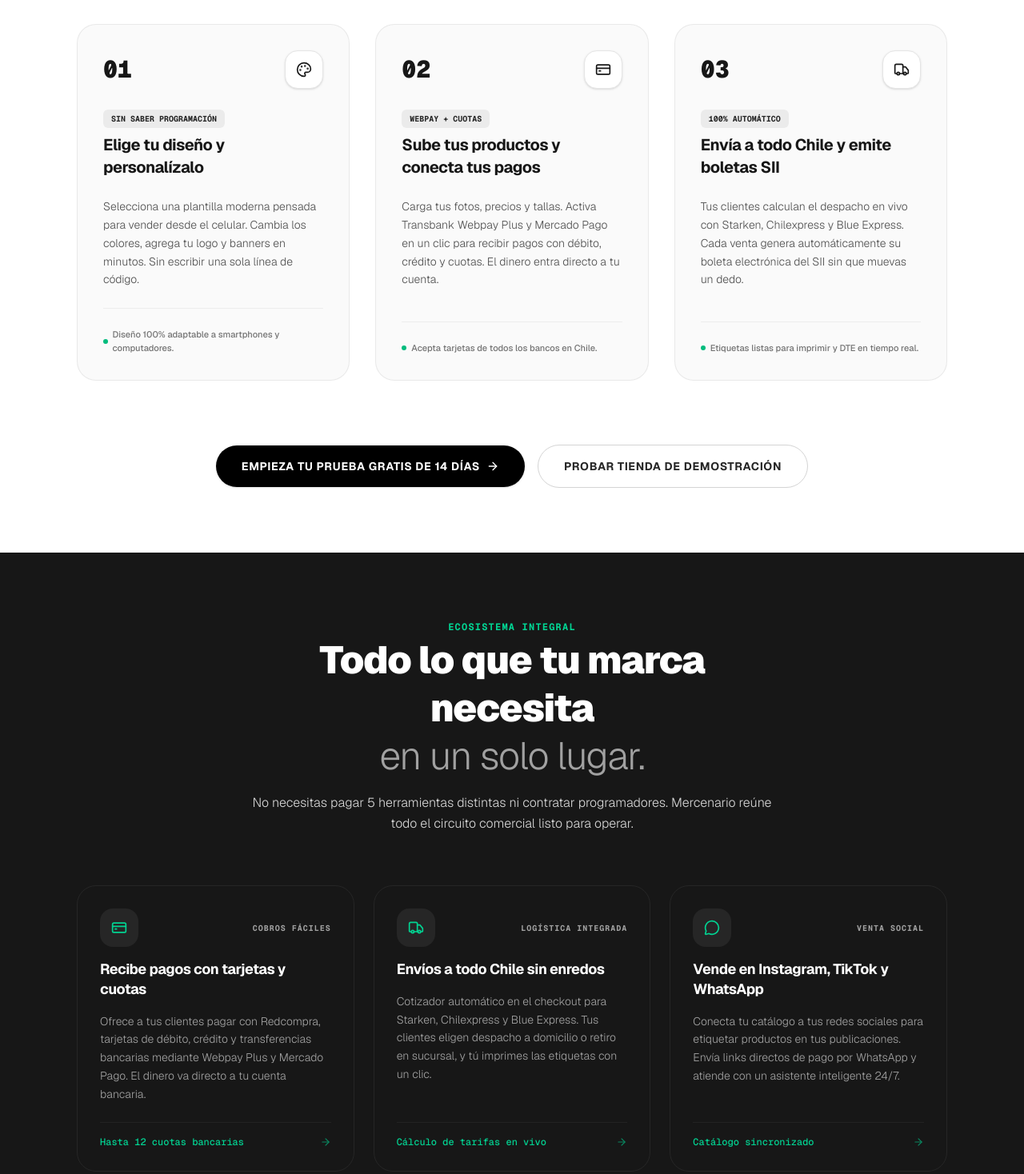
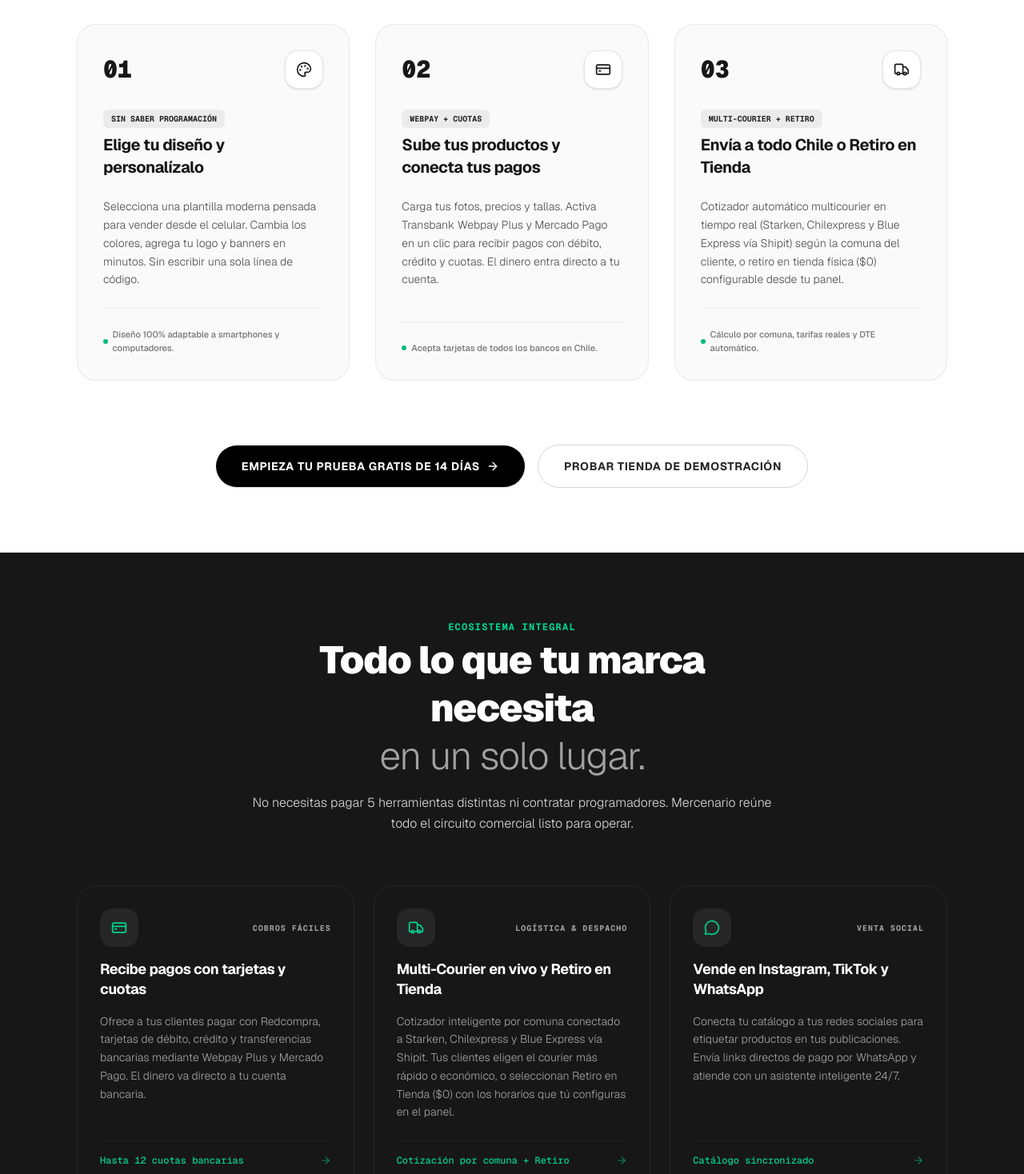
Before and after one commit to Gaz-Style/Mercenario, a Next.js app: page / in a window 1280 px wide. Shown: the part 1900-3368 px from the top of the page at 80% size. Built offline with nearby package versions, Linux system fonts and the light colour scheme; no server answers.

Commit message:
feat: actualizar propuesta de valor en web principal con cotizador multicourier y retiro en tienda

```diff
--- a/src/components/home/OmnichannelPillars.tsx
+++ b/src/components/home/OmnichannelPillars.tsx
@@ -13,10 +13,10 @@ export default function OmnichannelPillars() {
         },
         {
             icon: Truck,
-            tag: "LOGÍSTICA INTEGRADA",
-            title: "Envíos a todo Chile sin enredos",
-            description: "Cotizador automático en el checkout para Starken, Chilexpress y Blue Express. Tus clientes eligen despacho a domicilio o retiro en sucursal, y tú imprimes las etiquetas con un clic.",
-            highlight: "Cálculo de tarifas en vivo"
+            tag: "LOGÍSTICA & DESPACHO",
+            title: "Multi-Courier en vivo y Retiro en Tienda",
+            description: "Cotizador inteligente por comuna conectado a Starken, Chilexpress y Blue Express vía Shipit. Tus clientes eligen el courier más rápido o económico, o seleccionan Retiro en Tienda ($0) con los horarios que tú configuras en el panel.",
+            highlight: "Cotización por comuna + Retiro"
         },
         {
             icon: MessageCircle,
--- a/src/components/home/SimpleFAQ.tsx
+++ b/src/components/home/SimpleFAQ.tsx
@@ -30,6 +30,10 @@ export default function SimpleFAQ() {
         {
             q: "¿Cómo funciona la emisión automática de boletas al SII?",
             a: "Conectamos tu empresa con el Servicio de Impuestos Internos (SII). Cada vez que un cliente realiza un pago exitoso en la web o en el POS, el sistema genera la boleta electrónica legal, la timbra ante el SII y se la despacha automáticamente por correo electrónico al cliente."
+        },
+        {
+            q: "¿Cómo funcionan los envíos por courier y el retiro en tienda?",
+            a: "Integramos tu tienda con Starken, Chilexpress y Blue Express a través de Shipit. En el checkout, cuando el cliente escribe su comuna, el cotizador calcula automáticamente los valores y tiempos de entrega reales. Además, si tienes tienda física, puedes habilitar con un solo clic la opción 'Retiro en Tienda ($0 GRATIS)' indicando tu dirección, horarios de atención y notas especiales para la entrega."
         },
         {
             q: "¿Hay contratos forzosos o cláusulas de permanencia?",
--- a/src/components/home/ThreeSteps.tsx
+++ b/src/components/home/ThreeSteps.tsx
@@ -23,11 +23,11 @@ export default function ThreeSteps() {
         },
         {
             number: "03",
-            title: "Envía a todo Chile y emite boletas SII",
-            description: "Tus clientes calculan el despacho en vivo con Starken, Chilexpress y Blue Express. Cada venta genera automáticamente su boleta electrónica del SII sin que muevas un dedo.",
+            title: "Envía a todo Chile o Retiro en Tienda",
+            description: "Cotizador automático multicourier en tiempo real (Starken, Chilexpress y Blue Express vía Shipit) según la comuna del cliente, o retiro en tienda física ($0) configurable desde tu panel.",
             icon: Truck,
-            badge: "100% Automático",
-            detail: "Etiquetas listas para imprimir y DTE en tiempo real."
+            badge: "Multi-Courier + Retiro",
+            detail: "Cálculo por comuna, tarifas reales y DTE automático."
         }
     ];
 
--- a/src/components/saas/LocalEcosystem.tsx
+++ b/src/components/saas/LocalEcosystem.tsx
@@ -13,8 +13,8 @@ export default function LocalEcosystem() {
         {
             icon: Truck,
             category: "Couriers & Despacho",
-            title: "Starken, Chilexpress & Blue Express",
-            desc: "Cotización de fletes en tiempo real para todas las comunas de Chile, retiro en tienda y generación de números de orden."
+            title: "Multi-Courier (Shipit, Starken, Chilexpress) + Retiro en Tienda",
+            desc: "Cotización de tarifas en vivo para todas las comunas de Chile, selección de operador más conveniente y módulo de retiro en tienda física con horarios y dirección administrable."
         },
         {
             icon: Receipt,
--- a/src/components/saas/PlatformComparison.tsx
+++ b/src/components/saas/PlatformComparison.tsx
@@ -60,6 +60,14 @@ export default function PlatformComparison() {
                     shopify: "Limitado por plan USD",
                     jumpseller: "Limitado por espacio GB",
                     bsale: "Cobro por sucursal extra"
+                },
+                {
+                    name: "Cotizador Multi-Courier & Retiro en Tienda",
+                    mercenario: "Nativo en vivo (Shipit, Starken, Chilexpress) + Retiro $0",
+                    tiendanube: "Requiere apps o tablas fijas",
+                    shopify: "Exige plan Advanced ($299 USD/mes)",
+                    jumpseller: "Básico manual",
+                    bsale: "Solo manual"
                 }
             ]
         },
--- a/src/components/saas/PricingPlans.tsx
+++ b/src/components/saas/PricingPlans.tsx
@@ -24,7 +24,8 @@ export default function PricingPlans({ onSelectPlan }: PricingPlansProps) {
                 "Catálogo, visitas y ventas 100% ilimitadas",
                 "0% de comisión por venta de la plataforma",
                 "Integración Webpay Plus (Transbank) y Mercado Pago",
-                "Cotizador de envíos en tiempo real (Starken y Chilexpress)",
+                "Cotizador multi-courier en vivo (Shipit, Starken, Chilexpress)",
+                "Módulo de Retiro en Tienda física configurable ($0)",
                 "Checkout optimizado con autocompletado de RUT chileno",
                 "Certificado SSL gratis y dominio propio .cl",
                 "1 usuario administrador con panel móvil"
@@ -254,7 +255,7 @@ export default function PricingPlans({ onSelectPlan }: PricingPlansProps) {
                         Toda nueva empresa inicia con Setup Técnico 100% Llave en Mano.
                     </h4>
                     <p className="text-xs sm:text-sm text-neutral-300 font-light leading-relaxed">
-                        Nuestros ingenieros asumen la puesta en marcha completa: homologamos tu certificado del SII, integramos Webpay/Mercado Pago y dejamos el POS listo para operar.
+                        Nuestros ingenieros asumen la puesta en marcha completa: homologamos tu certificado del SII, integramos Webpay/Mercado Pago, conectamos couriers con cotizador en vivo y dejamos el POS listo para operar.
                     </p>
                     <div className="pt-1 flex flex-wrap items-center gap-4 text-[11px] font-mono text-neutral-400">
                         <span className="flex items-center gap-1.5">
@@ -265,6 +266,9 @@ export default function PricingPlans({ onSelectPlan }: PricingPlansProps) {
                         </span>
                         <span className="flex items-center gap-1.5">
                             <span className="text-emerald-400 font-bold">✓</span> Pasarelas de Pago
+                        </span>
+                        <span className="flex items-center gap-1.5">
+                            <span className="text-emerald-400 font-bold">✓</span> Couriers &amp; Retiro en Tienda
                         </span>
                         <span className="flex items-center gap-1.5">
                             <span className="text-emerald-400 font-bold">✓</span> Entrega en 48-72h
--- a/src/lib/ai/mercenario-knowledge-base.ts
+++ b/src/lib/ai/mercenario-knowledge-base.ts
@@ -52,8 +52,8 @@ export const MERCENARIO_KNOWLEDGE_CORPUS: MercenarioKnowledgeChunk[] = [
     id: 'mercenario-06-integraciones',
     category: 'integraciones',
     title: 'Conectividad e Integraciones Oficiales en Chile',
-    keywords: ['integraciones', 'webpay', 'transbank', 'mercado pago', 'sii', 'boleta', 'meta', 'whatsapp api', 'google', 'outlook', 'facturacion'],
-    content: `Mercenario no requiere que la empresa cambie sus bancos ni su proveedor actual. Nos integramos de forma nativa con: Transbank Webpay Plus (débito, crédito y Redcompra), Mercado Pago Chile, Boleta y Factura Electrónica SII, API Oficial de Meta Cloud WhatsApp y calendarios corporativos de Google y Microsoft Outlook.`,
+    keywords: ['integraciones', 'webpay', 'transbank', 'mercado pago', 'sii', 'boleta', 'meta', 'whatsapp api', 'google', 'outlook', 'facturacion', 'shipit', 'starken', 'chilexpress', 'couriers', 'retiro en tienda', 'envios'],
+    content: `Mercenario no requiere que la empresa cambie sus bancos ni sus operadores logísticos. Nos integramos de forma nativa con: Transbank Webpay Plus (débito, crédito y Redcompra), Mercado Pago Chile, Boleta y Factura Electrónica SII, API Oficial de Meta Cloud WhatsApp, Couriers en tiempo real vía Shipit (Starken, Chilexpress, Blue Express) y Retiro en Tienda física configurable, además de calendarios corporativos de Google y Microsoft Outlook.`,
     metadata: { country: 'Chile' }
   },
   {
```
